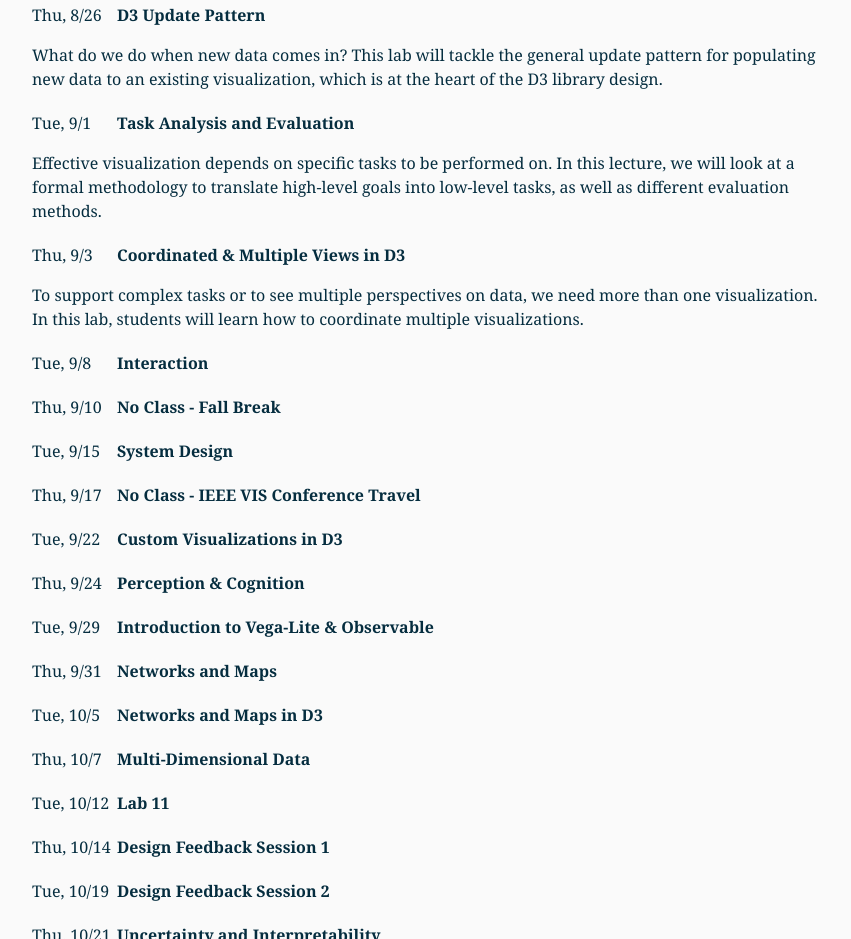
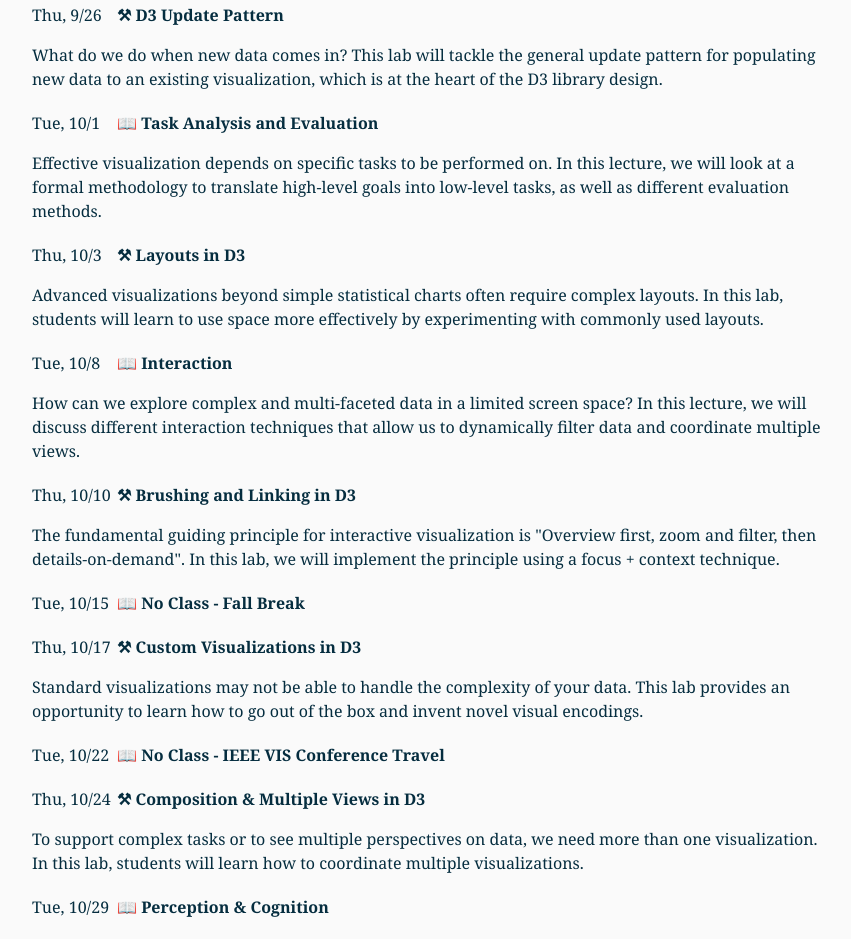
Before and after one commit to bcviscourse/bcviscourse.github.io, a plain HTML site: page index.html in a window 1280 px wide. Shown: the part 1861-2800 px from the top of the page, without its empty margins (208-1059 px from the left). Drawn offline with nearby package versions, Linux system fonts and the light colour scheme.

Commit message:
update descriptions

```diff
--- a/assets/scripts/index.js
+++ b/assets/scripts/index.js
@@ -9,28 +9,29 @@ fetch('assets/syllabus.json').then(resp=>resp.json()).then(course=>{
 
     let delta = dayMap[days[1]] - dayMap[days[0]];
     let startDay = new Date(Date.parse(course.info.start_date));
-    console.log('start date', revDayMap);
+    console.log('start date', startDay);
     let toggle = true;
     course.schedule.forEach((classDay,i)=>{
         let move = i%2? (7*(i-1)/2+delta):7*i/2;
         let curDay = new Date(startDay.valueOf());
-        curDay.setDate(curDay.getDate() + move);
+        console.log('start date', curDay, move);
+        curDay.setDate(startDay.getDate() + move);
         let child = renderDaySchedule(classDay, curDay);
         container.appendChild(child);
 
     });
 });
 
-function renderDaySchedule(daySchedule, curDay){
+function renderDaySchedule(d, curDay){
     let div = document.createElement('div');
     div.classList.add('class');
     div.innerHTML =  `
         <div class="header">
-            <span class="date">${revDayMap[curDay.getDay()]}, ${curDay.getMonth()}/${curDay.getDate()}</span>
-            <strong>${daySchedule.title}</strong>
+            <span class="date">${revDayMap[curDay.getDay()]}, ${curDay.getMonth()+1}/${curDay.getDate()}</span>
+            <strong>${d.is_lab? '⚒':'📖'} ${d.title}</strong>
         </div>
         <div class="content">
-            <p class="desc">${daySchedule.desc}</p>
+            <p class="desc">${d.desc}</p>
         </div>
         `;
     return div;
--- a/assets/syllabus.json
+++ b/assets/syllabus.json
@@ -27,6 +27,7 @@
             "title": "Web Development Basics",
             "desc":"What skills do we need for visualization development for the web? This lab will introduce HTML & CSS, the most basic building blocks for creating a web page.",
             "slides":"/",
+            "is_lab":true,
             "readings":[
                 {
                     "title":"Title",
@@ -61,6 +62,7 @@
             "title": "Introduction to Javascript",
             "desc":"How to make a web page dynamic and interactive? In this lab, students will learn basics of the Javascript language (e.g., loops and functions) and how to create an interactive bar chart.",
             "slides":"/",
+            "is_lab":true,
             "readings":[
                 {
                     "title":"Title",
@@ -95,6 +97,7 @@
             "title": "Introduction to SVG & D3",
             "desc":"Building a visualization requires technology beyond simple HTML, CSS, and Javascript. This lab will give an introduction to how to generate vector-based graphics and bind data to the graphics using D3.js.",
             "slides":"/",
+            "is_lab":true,
             "readings":[
                 {
                     "title":"Title",
@@ -129,6 +132,7 @@
             "title": "D3 Scales and Axes",
             "desc":"How do we map data to pixels? Students will learn about scale functions to handle the mapping of different types of data, as well as axes to generate visual guides for reading the scales.",
             "slides":"/",
+            "is_lab":true,
             "readings":[
                 {
                     "title":"Title",
@@ -163,6 +167,7 @@
             "title": "D3 Update Pattern",
             "desc":"What do we do when new data comes in? This lab will tackle the general update pattern for populating new data to an existing visualization, which is at the heart of the D3 library design.",
             "slides":"/",
+            "is_lab":true,
             "readings":[
                 {
                     "title":"Title",
@@ -194,8 +199,26 @@
             ]
         },
         {
-            "title": "Coordinated & Multiple Views in D3",
-            "desc":"To support complex tasks or to see multiple perspectives on data, we need more than one visualization. In this lab, students will learn how to coordinate multiple visualizations.",
+            "title": "Layouts in D3",
+            "desc":"Advanced visualizations beyond simple statistical charts often require complex layouts. In this lab, students will learn to use space more effectively by experimenting with commonly used layouts.",
+            "slides":"/",
+            "is_lab":true,
+            "readings":[
+                {
+                    "title":"Title",
+                    "link":"Link",
+                    "required": true
+                },
+                {
+                    "title":"Title",
+                    "link":"Link",
+                    "required": false
+                }
+            ]
+        },
+        {
+            "title": "Interaction",
+            "desc":"How can we explore complex and multi-faceted data in a limited screen space? In this lecture, we will discuss different interaction techniques that allow us to dynamically filter data and coordinate multiple views.",
             "slides":"/",
             "readings":[
                 {
@@ -211,9 +234,10 @@
             ]
         },
         {
-            "title": "Interaction",
-            "desc":"",
+            "title": "Brushing and Linking in D3",
+            "desc":"The fundamental guiding principle for interactive visualization is \"Overview first, zoom and filter, then details-on-demand\". In this lab, we will implement the principle using a focus + context technique.",
             "slides":"/",
+            "is_lab":true,
             "readings":[
                 {
                     "title":"Title",
@@ -235,9 +259,10 @@
             ]
         },
         {
-            "title": "System Design",
-            "desc":"",
+            "title": "Custom Visualizations in D3",
+            "desc":"Standard visualizations may not be able to handle the complexity of your data. This lab provides an opportunity to learn how to go out of the box and invent novel visual encodings.",
             "slides":"/",
+            "is_lab":true,
             "readings":[
                 {
                     "title":"Title",
@@ -259,9 +284,10 @@
             ]
         },
         {
-            "title": "Custom Visualizations in D3",
-            "desc":"",
+            "title": "Composition & Multiple Views in D3",
+            "desc":"To support complex tasks or to see multiple perspectives on data, we need more than one visualization. In this lab, students will learn how to coordinate multiple visualizations.",
             "slides":"/",
+            "is_lab":true,
             "readings":[
                 {
                     "title":"Title",
@@ -277,7 +303,7 @@
         },
         {
             "title": "Perception & Cognition",
-            "desc":"",
+            "desc":"Well-designed visualizations leverage human visual perception to amplify our limited cognitive abilities. We will cover a set of perception theories on colors, size estimation, preattentive processing, gestalt principles, and more. ",
             "slides":"/",
             "readings":[
                 {
@@ -294,7 +320,25 @@
         },
         {
             "title": "Introduction to Vega-Lite & Observable",
-            "desc":"",
+            "desc":"While D3 is the Swiss army knife for custom visualizations, it is often overkill for most visualizations. This lab introduces Vega-lite that provides a higher-level grammar for rapidly generating standard visualizations.",
+            "slides":"/",
+            "is_lab":true,
+            "readings":[
+                {
+                    "title":"Title",
+                    "link":"Link",
+                    "required": true
+                },
+                {
+                    "title":"Title",
+                    "link":"Link",
+                    "required": false
+                }
+            ]
+        },
+        {
+            "title": "Networks and Maps",
+            "desc":"Statistical graphics can cover tabular data but not network and geographic data. In this lecture, students will learn about specialized visualizations for graph structures and geographic maps.",
             "slides":"/",
             "readings":[
                 {
@@ -310,8 +354,26 @@
             ]
         },
         {
-            "title": "Networks and Maps",
-            "desc":"",
+            "title": "Cartogram in Vega-Lite",
+            "desc":"Vega-lite significantly ease the making of maps. In this lab, students will learn how to create different kinds of cartograms (e.g., choropleth and symbol maps) in Vega-lite.",
+            "slides":"/",
+            "is_lab":true,
+            "readings":[
+                {
+                    "title":"Title",
+                    "link":"Link",
+                    "required": true
+                },
+                {
+                    "title":"Title",
+                    "link":"Link",
+                    "required": false
+                }
+            ]
+        },
+        {
+            "title": "Multi-Dimensional Data",
+            "desc":"Data is getting more complex and multi-structured (e.g., multivariate dynamic networks), or even unstructured (e.g., text). In this lecture, we will take a look at more complex visualizations for tables, networks, maps, and combinations of all.",
             "slides":"/",
             "readings":[
                 {
@@ -327,43 +389,10 @@
             ]
         },
         {
-            "title": "Networks and Maps in D3",
-            "desc":"",
+            "title": "Multi-View Composition in Vega-lite",
+            "desc":"While not as flexible as D3, Vega-lite provides several ways to handle dense, high-dimensional data. This lab will cover how to construct multi-view displays through layering, faceting, and concatenation in Vega-lite.",
             "slides":"/",
-            "readings":[
-                {
-                    "title":"Title",
-                    "link":"Link",
-                    "required": true
-                },
-                {
-                    "title":"Title",
-                    "link":"Link",
-                    "required": false
-                }
-            ]
-        },
-        {
-            "title": "Multi-Dimensional Data",
-            "desc":"",
-            "slides":"/",
-            "readings":[
-                {
-                    "title":"Title",
-                    "link":"Link",
-                    "required": true
-                },
-                {
-                    "title":"Title",
-                    "link":"Link",
-                    "required": false
-                }
-            ]
-        },
-        {
-            "title": "Lab 11",
-            "desc":"",
-            "slides":"/",
+            "is_lab":true,
             "readings":[
                 {
                     "title":"Title",
@@ -378,7 +407,7 @@
             ]
         },{
             "title": "Design Feedback Session 1",
-            "desc":"",
+            "desc":"Feedback is critical in the visualization design process. Student teams will present working-in-progress prototypes or sketches, and receive constructive feedback from peers.",
             "slides":"/",
             "readings":[
                 {
@@ -395,7 +424,7 @@
         },
         {
             "title": "Design Feedback Session 2",
-            "desc":"",
+            "desc":"Feedback is critical in the visualization design process. Student teams will present working-in-progress prototypes or sketches, and receive constructive feedback from peers.",
             "slides":"/",
             "readings":[
                 {
@@ -412,7 +441,7 @@
         },
         {
             "title": "Uncertainty and Interpretability",
-            "desc":"",
+            "desc":"Statistical models are everywhere nowadays. These models are not deterministic and generate estimates with uncertainty. This lecture will introduce visualizations to provide more credible interpretations of the models.",
             "slides":"/",
             "readings":[
                 {
@@ -428,9 +457,10 @@
             ]
         },
         {
-            "title": "Lab 12",
+            "title": "Interaction in Vega-lite",
             "desc":"",
             "slides":"/",
+            "is_lab":true,
             "readings":[
                 {
                     "title":"Title",
--- a/index.html
+++ b/index.html
@@ -114,9 +114,9 @@
                 </p>
 
 
-                <strong>Readings & Quizzes</strong>
+                <strong>Readings</strong>
                 <p>
-                    Each lecture and lab requires pre-class readings. In addition to the readings, they are requested to arrive on time as they are required to take a <strong>short online quiz</strong> at the beginning of each class to test their readings. At the end of each lecture and lab, students are also asked to fill out a <strong>one-minute reflection survey</strong> for feedback.
+                    Each lecture and lab requires pre-class readings and make commentaries. In addition to the readings, students are asked to fill out a <strong>one-minute reflection survey</strong> for feedback at the end of each class.
                 </p>
 
                 <strong>Homework</strong>
```
